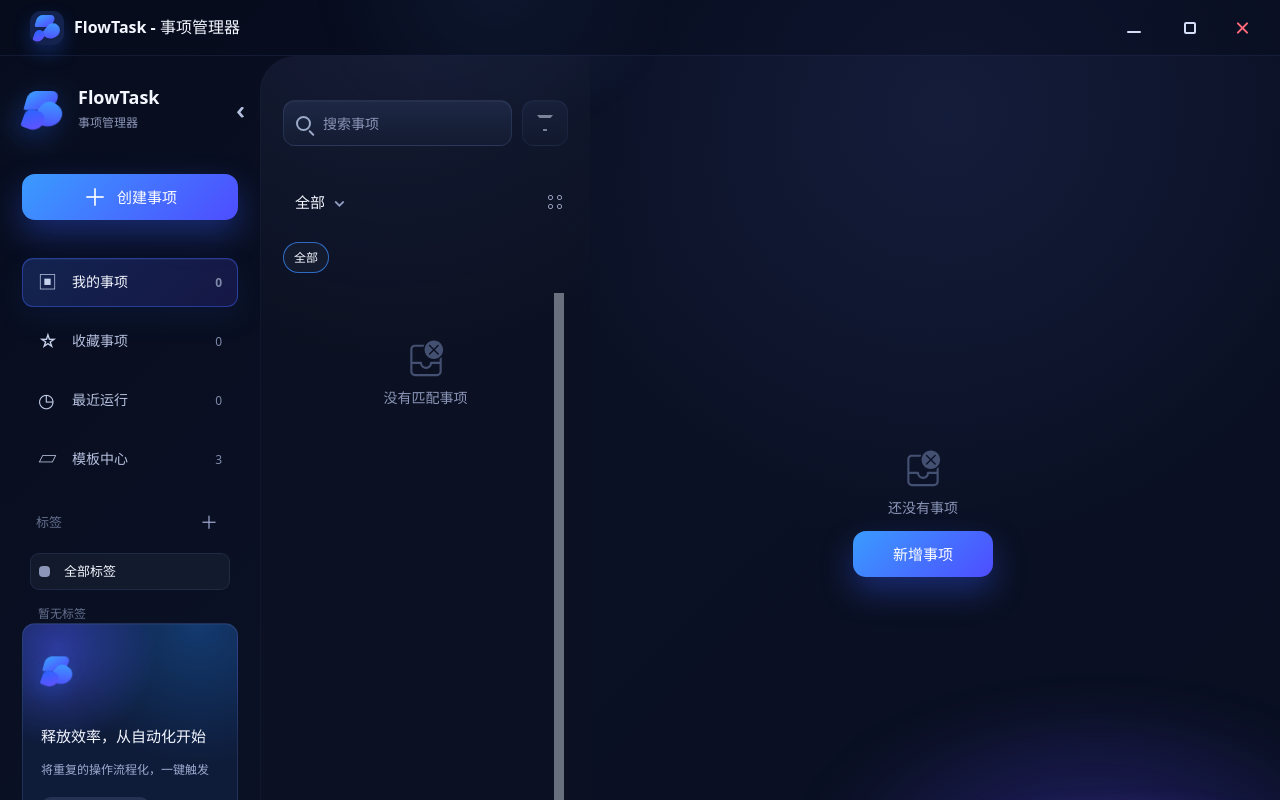
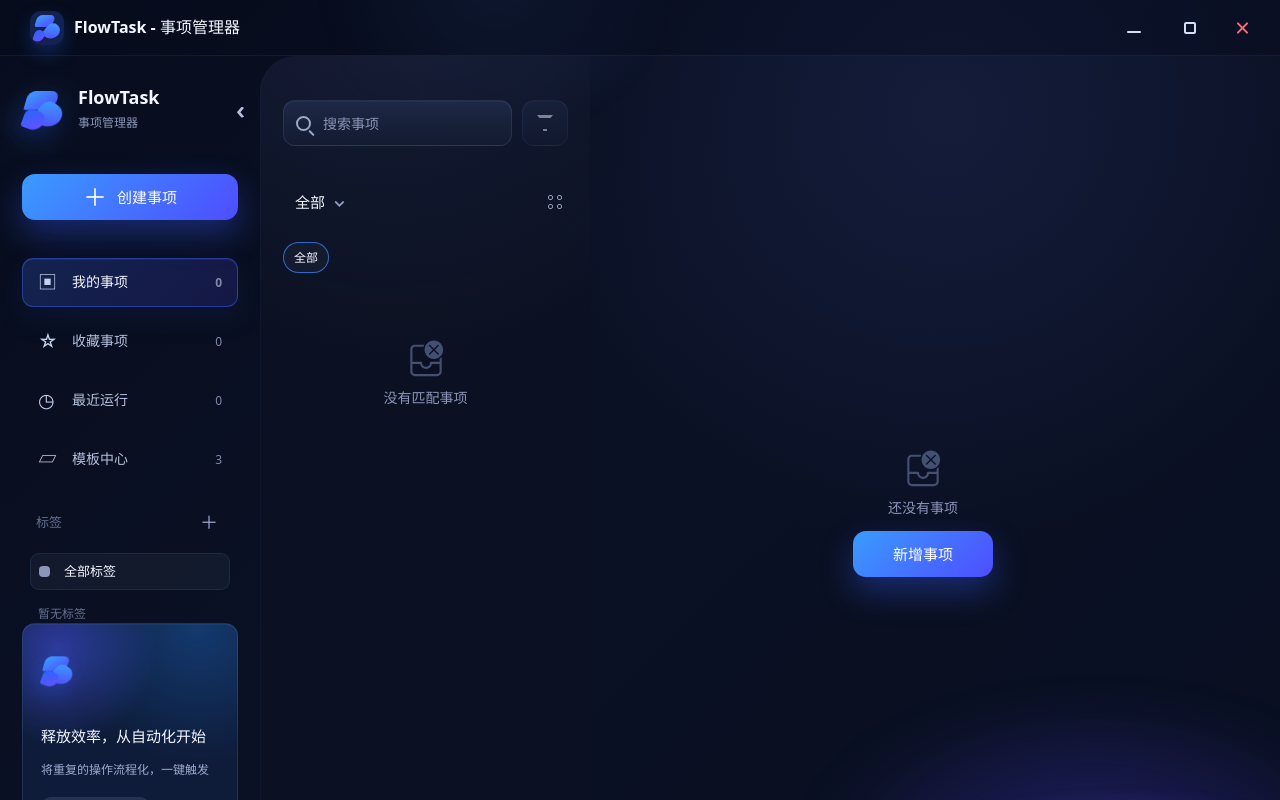
Before and after one commit to newz-max/anythingFast, a Vue app: page / in a window 1280 px wide. Shown: the top 800 px of the page. Built offline with nearby package versions, Linux system fonts and the light colour scheme.

Commit message:
按设计图优化滚动条样式

```diff
--- a/src/components/app/AppProvider.vue
+++ b/src/components/app/AppProvider.vue
@@ -16,23 +16,23 @@
 
 const themeOverrides = computed<GlobalThemeOverrides>(() => {
   const dark = resolvedTheme.value === 'dark'
-  const scrollbarColor = dark ? 'rgba(122, 143, 192, 0.34)' : 'rgba(107, 124, 163, 0.36)'
-  const scrollbarColorHover = dark ? 'rgba(72, 119, 255, 0.7)' : 'rgba(49, 103, 220, 0.58)'
-  const scrollbarRailColor = dark ? 'transparent' : 'rgba(236, 242, 250, 0.42)'
+  const scrollbarColor = dark ? 'rgba(84, 99, 126, 0.72)' : 'rgba(102, 119, 148, 0.46)'
+  const scrollbarColorHover = dark ? 'rgba(98, 116, 148, 0.84)' : 'rgba(88, 106, 137, 0.64)'
+  const scrollbarRailColor = 'transparent'
 
   return {
     common: {
       scrollbarColor,
       scrollbarColorHover,
-      scrollbarWidth: '10px',
-      scrollbarHeight: '10px',
+      scrollbarWidth: '7px',
+      scrollbarHeight: '7px',
       scrollbarBorderRadius: '999px'
     },
     Scrollbar: {
       color: scrollbarColor,
       colorHover: scrollbarColorHover,
-      width: '10px',
-      height: '10px',
+      width: '7px',
+      height: '7px',
       borderRadius: '999px',
       railColor: scrollbarRailColor
     }
--- a/src/styles/main.css
+++ b/src/styles/main.css
@@ -1,10 +1,11 @@
 :root {
-  --app-scrollbar-size: 10px;
+  --app-scrollbar-size: 11px;
   --app-scrollbar-radius: 999px;
+  --app-scrollbar-thumb-border: 2px;
   --app-scrollbar-track: transparent;
-  --app-scrollbar-thumb: rgba(114, 133, 177, 0.42);
-  --app-scrollbar-thumb-hover: rgba(87, 126, 238, 0.72);
-  --app-scrollbar-thumb-active: rgba(91, 83, 255, 0.84);
+  --app-scrollbar-thumb: rgba(84, 99, 126, 0.7);
+  --app-scrollbar-thumb-hover: rgba(98, 116, 148, 0.82);
+  --app-scrollbar-thumb-active: rgba(112, 132, 168, 0.9);
   color: #1f2933;
   background: #f5f7fb;
   font-family:
@@ -17,16 +18,16 @@
 
 html[data-app-theme="dark"] {
   --app-scrollbar-track: transparent;
-  --app-scrollbar-thumb: rgba(122, 143, 192, 0.34);
-  --app-scrollbar-thumb-hover: rgba(72, 119, 255, 0.7);
-  --app-scrollbar-thumb-active: rgba(108, 78, 255, 0.82);
+  --app-scrollbar-thumb: rgba(84, 99, 126, 0.72);
+  --app-scrollbar-thumb-hover: rgba(98, 116, 148, 0.84);
+  --app-scrollbar-thumb-active: rgba(112, 132, 168, 0.92);
 }
 
 html[data-app-theme="light"] {
-  --app-scrollbar-track: rgba(236, 242, 250, 0.42);
-  --app-scrollbar-thumb: rgba(107, 124, 163, 0.36);
-  --app-scrollbar-thumb-hover: rgba(49, 103, 220, 0.58);
-  --app-scrollbar-thumb-active: rgba(58, 139, 255, 0.76);
+  --app-scrollbar-track: transparent;
+  --app-scrollbar-thumb: rgba(102, 119, 148, 0.46);
+  --app-scrollbar-thumb-hover: rgba(88, 106, 137, 0.64);
+  --app-scrollbar-thumb-active: rgba(77, 96, 126, 0.74);
 }
 
 * {
@@ -45,7 +46,7 @@
 }
 
 *::-webkit-scrollbar-thumb {
-  border: 3px solid transparent;
+  border: var(--app-scrollbar-thumb-border) solid transparent;
   border-radius: var(--app-scrollbar-radius);
   background: var(--app-scrollbar-thumb);
   background-clip: content-box;
```
